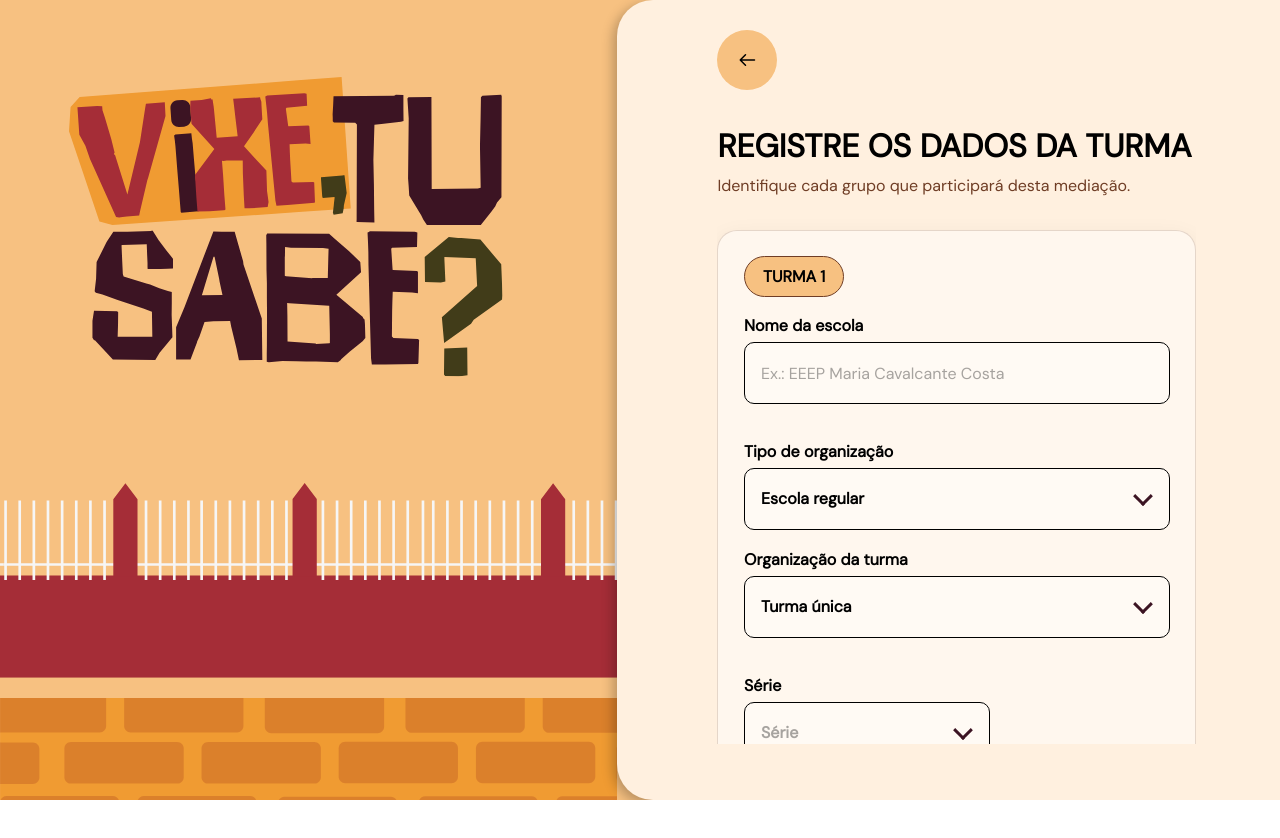
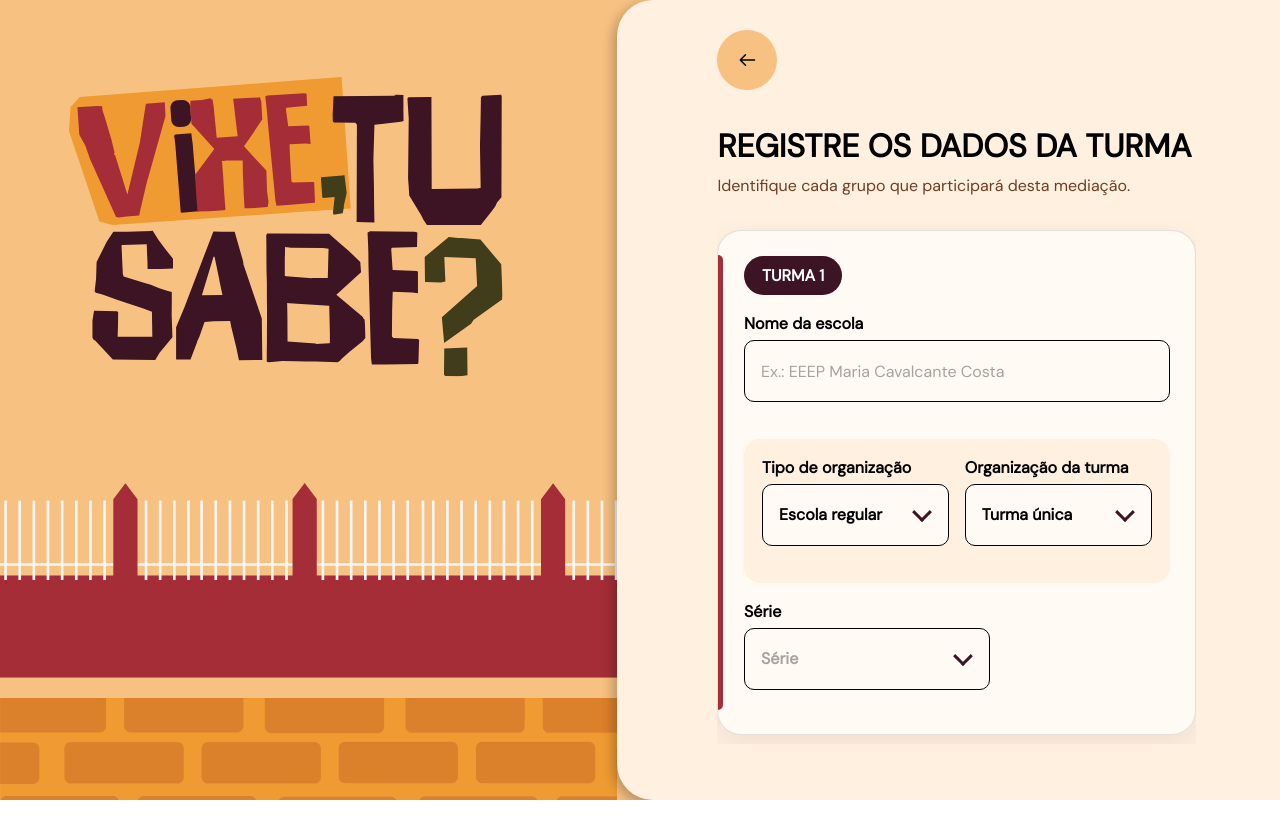
Before and after one commit to CSCAQXD/QUIZ-vixe-tu-sabe, a React app in the folder frontend/: page /cadastro-turmas in a window 1280 px wide. Shown: the top 838 px of the page. Built offline with nearby package versions, Linux system fonts and the light colour scheme; the HTML template or start-up script is replaced by a standard one.

Commit message:
style(turmas): reforca hierarquia dos cartoes

```diff
--- a/frontend/src/components/features/turmas/TurmaForm/TurmaForm.css
+++ b/frontend/src/components/features/turmas/TurmaForm/TurmaForm.css
@@ -1,13 +1,25 @@
 .turma-form {
+    position: relative;
     min-width: 0;
     display: grid;
     gap: 18px;
     margin: 0;
     padding: clamp(22px, 2vw, 30px);
-    border: 1px solid rgb(111 61 37 / 18%);
-    border-radius: 20px;
-    background: rgb(255 250 244 / 72%);
-    box-shadow: 0 8px 24px rgb(60 20 35 / 7%);
+    border: 1px solid rgb(60 20 35 / 12%);
+    border-radius: 24px;
+    background: #fffaf4;
+    box-shadow: 0 10px 30px rgb(60 20 35 / 8%);
+}
+
+.turma-form::before {
+    position: absolute;
+    top: 24px;
+    bottom: 24px;
+    left: 0;
+    width: 5px;
+    border-radius: 0 5px 5px 0;
+    background: #a52d37;
+    content: "";
 }
 
 .turma-form__header {
@@ -21,14 +33,27 @@
     width: auto;
     margin: 0;
     padding: 9px 18px;
-    border: 1px solid #6f3d25;
+    border: 0;
     border-radius: 162px;
-    color: #000;
+    color: #fff;
     text-align: center;
-    background: #f7c181;
+    background: #3c1423;
     font-family: var(--font-family-base);
     font-size: 1rem;
     font-weight: 700;
+}
+
+.turma-form__configuration {
+    display: grid;
+    grid-template-columns: repeat(2, minmax(0, 1fr));
+    gap: 16px;
+    padding: 18px;
+    border-radius: 16px;
+    background: #fff0df;
+}
+
+.turma-form__configuration > .form-field {
+    grid-column: 1 / -1;
 }
 
 .turma-form__fields {
@@ -111,6 +136,11 @@
         gap: 18px;
     }
 
+    .turma-form__configuration {
+        grid-template-columns: 1fr;
+        padding: 14px;
+    }
+
     .turma-form__remove {
         flex: 0 0 auto;
     }
```
